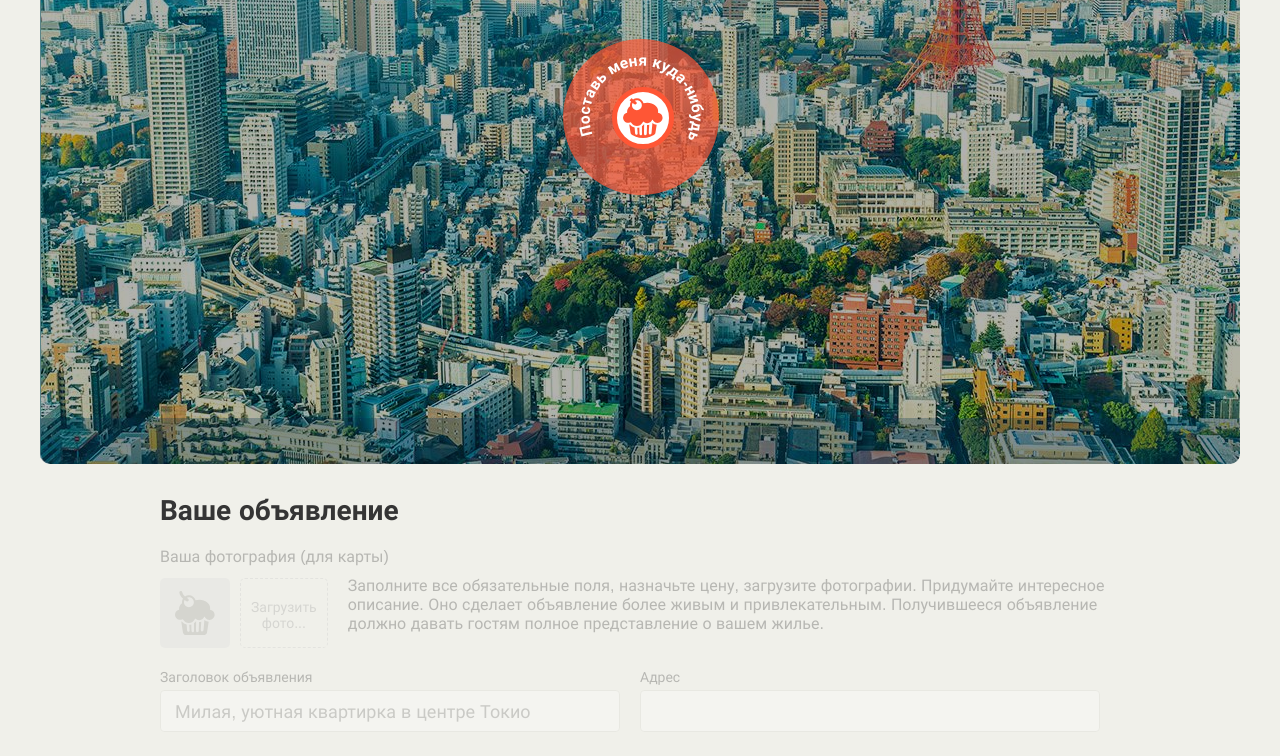
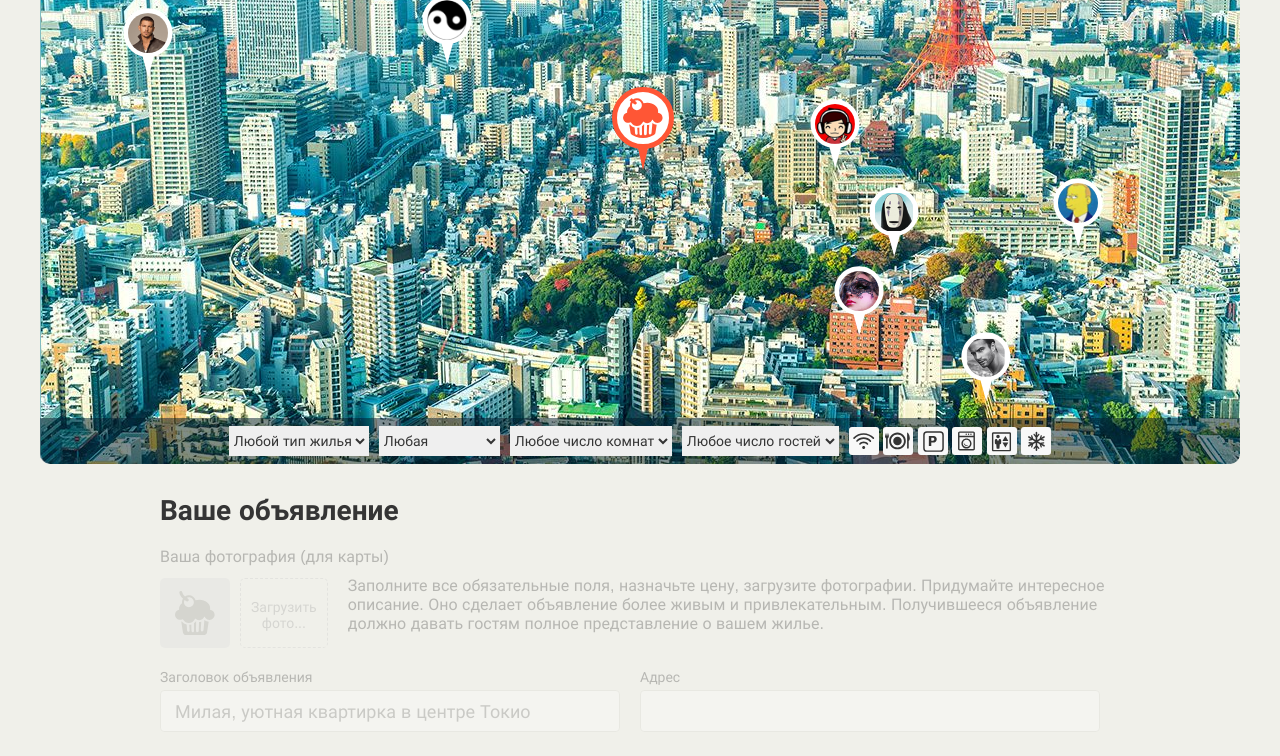
Before and after one commit to 1k-bhdn/1190941-keksobooking-21, a website: page index.html in a window 1280 px wide. Shown: the part 286-1042 px from the top of the page. Drawn offline with Linux system fonts and the light colour scheme.

Commit message:
Завершил: больше деталей (часть 1)

```diff
--- a/index.html
+++ b/index.html
@@ -230,7 +230,9 @@
 
   <!-- Метка объявления -->
   <template id="pin">
-    <button type="button" class="map__pin" style="left: 200px; top: 400px;"><img src="img/avatars/user07.png" width="40" height="40" draggable="false" alt="Метка объявления"></button>
+    <button type="button" class="map__pin" style="left: 200px; top: 400px;">
+      <img src="img/avatars/user07.png" width="40" height="40" draggable="false" alt="Метка объявления">
+    </button>
   </template>
 
   <!-- Сообщение об успешном создании объявления -->
@@ -248,5 +250,7 @@
     </div>
   </template>
 
+  <script src="js/main.js"></script>
+
 </body>
 </html>
--- a/js/main.js
+++ b/js/main.js
@@ -1 +1,72 @@
-// eslint check
+"use strict";
+
+const map = document.querySelector(`.map`);
+const offersData = [];
+const roomTypes = [`palace`, `flat`, `house`, `bungalow`];
+const times = [`12:00`, `13:00`, `14:00`];
+const roomFeatures = [`wifi`, `dishwasher`, `parking`, `washer`, `elevator`, `conditioner`];
+const roomPhotos = [`http://o0.github.io/assets/images/tokyo/hotel1.jpg`, `http://o0.github.io/assets/images/tokyo/hotel2.jpg`, `http://o0.github.io/assets/images/tokyo/hotel3.jpg`];
+const pinTemplate = document.querySelector(`#pin`).content.querySelector(`.map__pin`);
+const mapPins = document.querySelector(`.map__pins`);
+let offerData = {};
+
+const shuffle = (array) => {
+  array.sort(() => Math.random() - 0.5);
+};
+
+const randomInteger = (min, max) => {
+  let randomNum = min - 0.5 + Math.random() * (max - min + 1);
+  return Math.round(randomNum);
+};
+
+shuffle(roomFeatures);
+roomFeatures.length = Math.ceil(Math.random() * 6);
+roomPhotos.length = Math.ceil(Math.random() * 3);
+
+const generateOfferData = (i) => {
+
+  offerData = {
+    "author": {
+      "avatar": `img/avatars/user0` + i + `.png`,
+    },
+    "offer": {
+      "title": `Номер ` + i,
+      "address": `600, 350`,
+      "price": Math.ceil(Math.random() * 100000) + `₽`,
+      "type": roomTypes[Math.floor(Math.random() * roomTypes.length)],
+      "rooms": Math.ceil(Math.random() * 3),
+      "guests": Math.floor(Math.random() * 2),
+      "checkin": times[Math.floor(Math.random() * times.length)],
+      "checkout": times[Math.floor(Math.random() * times.length)],
+      "features": roomFeatures,
+      "description": `Lorem ipsum dolor sit amet, consectetur adipiscing elit, sed do eiusmod tempor incididunt ut labore et dolore magna aliqua. Ut enim ad minim veniam, quis nostrud exercitation ullamco laboris nisi ut aliquip ex ea commodo consequat. Duis aute irure dolor in reprehenderit in voluptate velit esse cillum dolore eu fugiat nulla pariatur. Excepteur sint occaecat cupidatat non proident, sunt in culpa qui officia deserunt mollit anim id est laborum.`,
+      "photos": roomPhotos,
+    },
+    "location": {
+      "x": randomInteger(50, 1150),
+      "y": randomInteger(130, 630),
+    },
+  };
+
+  return offerData;
+};
+
+const createOfferPin = () => {
+  let offerPin = pinTemplate.cloneNode(true);
+  let pinAvatar = offerPin.querySelector(`img`);
+
+  offerPin.style.left = offerData.location.x + offerPin.offsetWidth / 2 + `px`;
+  offerPin.style.top = offerData.location.y + offerPin.offsetHeight + `px`;
+  pinAvatar.src = offerData.author.avatar;
+  pinAvatar.alt = offerData.offer.title;
+
+  return mapPins.appendChild(offerPin);
+};
+
+for (let i = 1; i <= 8; i++) {
+  generateOfferData([i]);
+  offersData.push(offerData);
+  createOfferPin();
+}
+
+map.classList.remove(`map--faded`);
```
